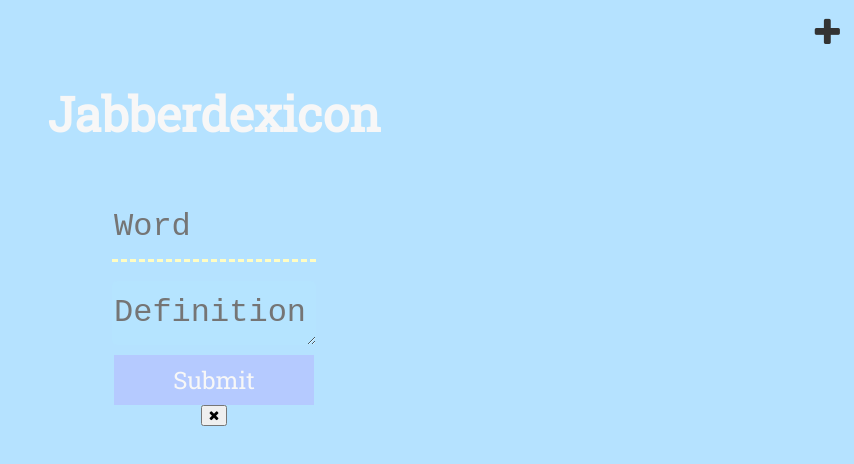
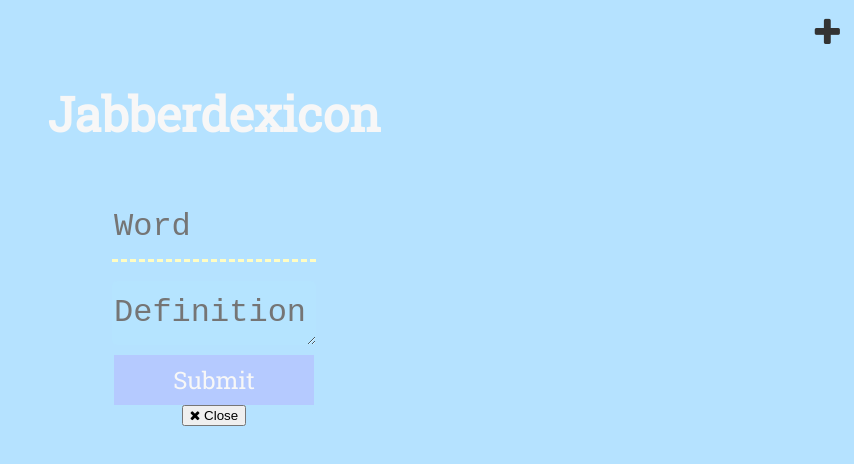
Before and after one commit to kloogans/jabberdexicon, a React app: page / in a window 1280 px wide. Both pictures are taken after a click on the button 1253 px from the left and 33 px from the top of the page. Shown: the top 464 px of the page, without its empty margins (426-1280 px from the left). Built offline with nearby package versions, Linux system fonts and the light colour scheme; no server answers.

Commit message:
Adds map function to gather object items

```diff
--- a/src/components/App.js
+++ b/src/components/App.js
@@ -88,8 +88,8 @@ class App extends Component {
         </header>
         <main>
           <Search searchWord={this.searchWord} clicked={this.state.clicked} />
-          <NewWord term={this.state.term} addWord={this.addWord} clicked={this.state.clicked} exit={this.exit} />
-          <Result term={this.state.active.term} def={this.state.active.definition} clicked={this.state.clicked} />
+          <NewWord term={this.state.term} addWord={this.addWord} active={this.state.active} clicked={this.state.clicked} exit={this.exit} />
+          <Result term={this.state.active.term} def={this.state.active.definition} clicked={this.state.clicked} active={this.state.active} />
         </main>
         <footer>
           <div className='copyright'>
--- a/src/components/NewWord.js
+++ b/src/components/NewWord.js
@@ -25,7 +25,7 @@ class NewWord extends Component {
                 <textarea className='wordInput' onFocus={this._focus} ref='addWord' placeholder='Word' />
                 <textarea className='defInput' onFocus={this._focus} ref='addDef' placeholder='Definition' />
                 <button className='defSubmit' onClick={this._exit} type='submit'>Submit</button>
-                <button onClick={this._exit} className='exitBtn'><i className='fa fa-close' /></button>
+                <button onClick={this._exit} className='exitBtn'><i className='fa fa-close' /> Close</button>
               </form>
             </div>
           </div>
--- a/src/components/Result.js
+++ b/src/components/Result.js
@@ -2,10 +2,12 @@ import React, { Component } from 'react'
 
 class Result extends Component {
   render () {
+    const showWord = this.props.active.map((item) => {
+      return <h3 key={item.id}>{item.term}</h3>
+    })
     return (
       <div className={this.props.clicked ? 'hidden' : 'info'}>
-        <h3>Word: {this.props.term}</h3>
-        <p> Definition: {this.props.def}</p>
+        {showWord}
       </div>
     )
   }
```
